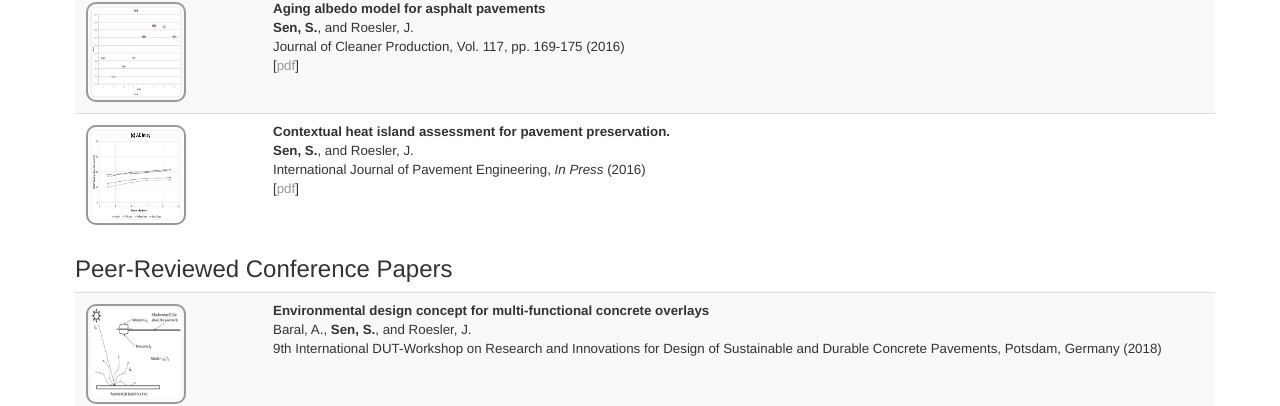
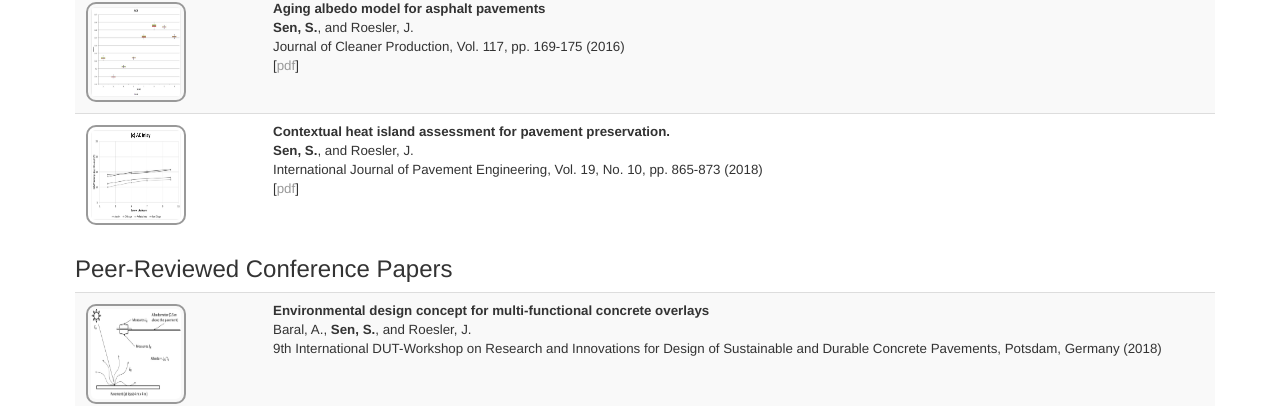
Before and after one commit to sushobhansen/sushobhansen.github.io, a Jekyll site: the page built from publications.md, in a window 1280 px wide and 900 px high, scrolled down 795 px. Shown: the part 98-504 px from the top of the window. Built offline with Jekyll 4.4.1, drawn with Linux system fonts in a browser that asks for light colours; nearby versions of some CDN libraries; a style sheet for code colours, icons or effects is not loaded.

Commit message:
Updated IJPE citation

```diff
--- a/publications.md
+++ b/publications.md
@@ -40,7 +40,7 @@ Reviewer For: [International Journal of Pavement Engineering](http://www.tandfon
 	</tr>
 	<tr>
 		<td class="col-md-2"><img src="./images/context-uhi.jpg" alt="context-uhi" height="100px" width="100px"></td>
-		<td><b>Contextual heat island assessment for pavement preservation.</b> <br> <b>Sen, S.</b>, and Roesler, J. <br> International Journal of Pavement Engineering, <i>In Press</i> (2016) <br> [<a href="http://www.tandfonline.com/doi/full/10.1080/10298436.2016.1213842" target="_blank">pdf</a>]</td>
+		<td><b>Contextual heat island assessment for pavement preservation.</b> <br> <b>Sen, S.</b>, and Roesler, J. <br> International Journal of Pavement Engineering, Vol. 19, No. 10, pp. 865-873 (2018) <br> [<a href="http://www.tandfonline.com/doi/full/10.1080/10298436.2016.1213842" target="_blank">pdf</a>]</td>
 	</tr>
 </table>
 
```
